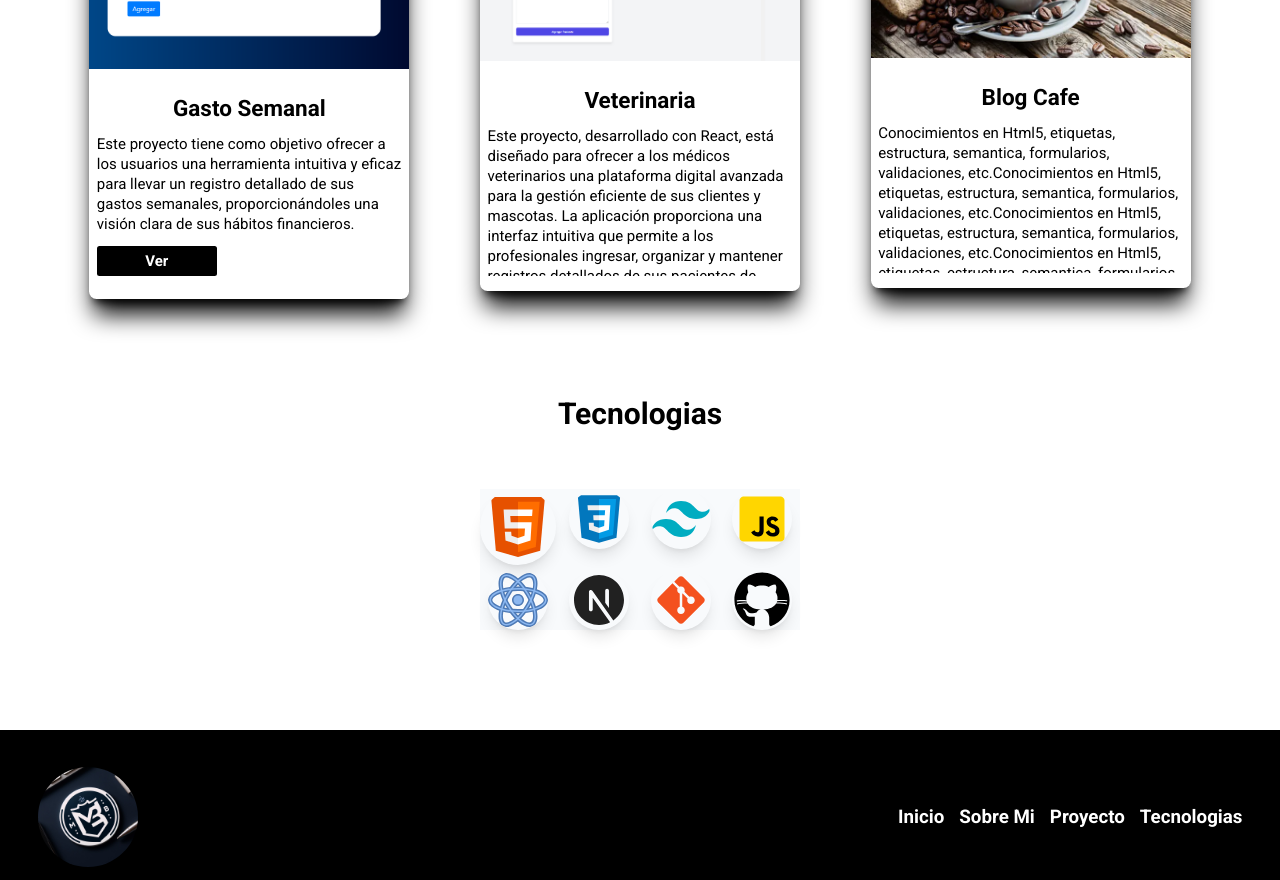
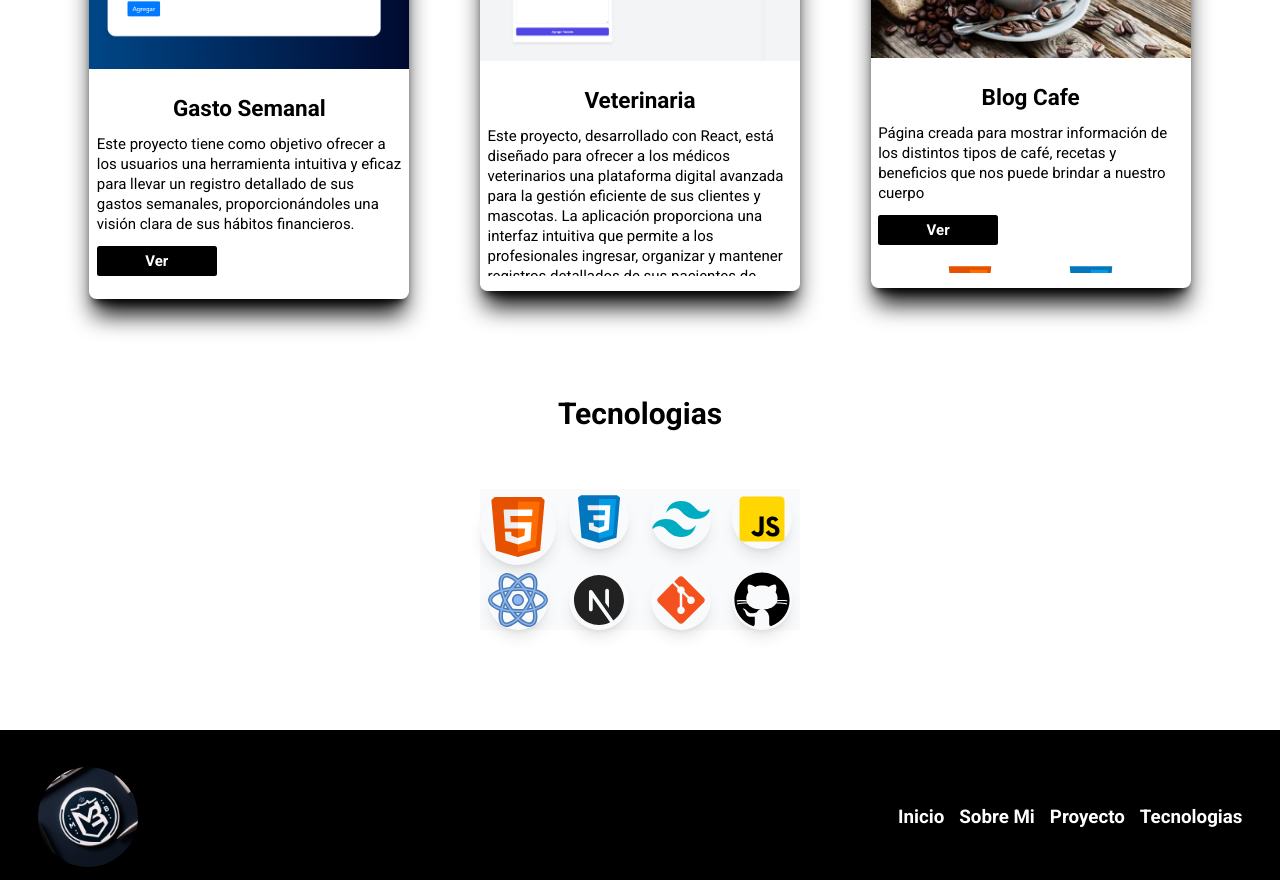
Before and after one commit to ProgramacionMatias/PortFolio, a Next.js app: page / in a window 1280 px wide. Shown: the part 1240-2120 px from the top of the page. Built offline with nearby package versions, Linux system fonts and the light colour scheme.

Commit message:
Agregando a la version final descripcion sobre app cafe

```diff
--- a/app/ui/components/Main.tsx
+++ b/app/ui/components/Main.tsx
@@ -98,7 +98,7 @@ export default function Main() {
                         <Image src='/img/cafenutricion-t.jpg.webp' width={1000} height={1000} alt="logo" />
                         <article className='mx-3 my-6 overflow-y-scroll scrollbar max-h-80'>
                             <h3 className='text-center my-5 text-4xl font-bold'>Blog Cafe</h3>
-                            <p className='text-start text-2xl'>Conocimientos en Html5, etiquetas, estructura, semantica, formularios, validaciones, etc.Conocimientos en Html5, etiquetas, estructura, semantica, formularios, validaciones, etc.Conocimientos en Html5, etiquetas, estructura, semantica, formularios, validaciones, etc.Conocimientos en Html5, etiquetas, estructura, semantica, formularios, validaciones, etc.Conocimientos en Html5, etiquetas, estructura, semantica, formularios, validaciones, etc.</p>
+                            <p className='text-start text-2xl'> Página creada para mostrar información de los distintos tipos de café, recetas y beneficios que nos puede brindar a nuestro cuerpo </p>
                             <Link href="https://rainbow-muffin-0ad6ae.netlify.app/" legacyBehavior>
                                 <a href="#" target='_blank'>
                                     <Button />
```
